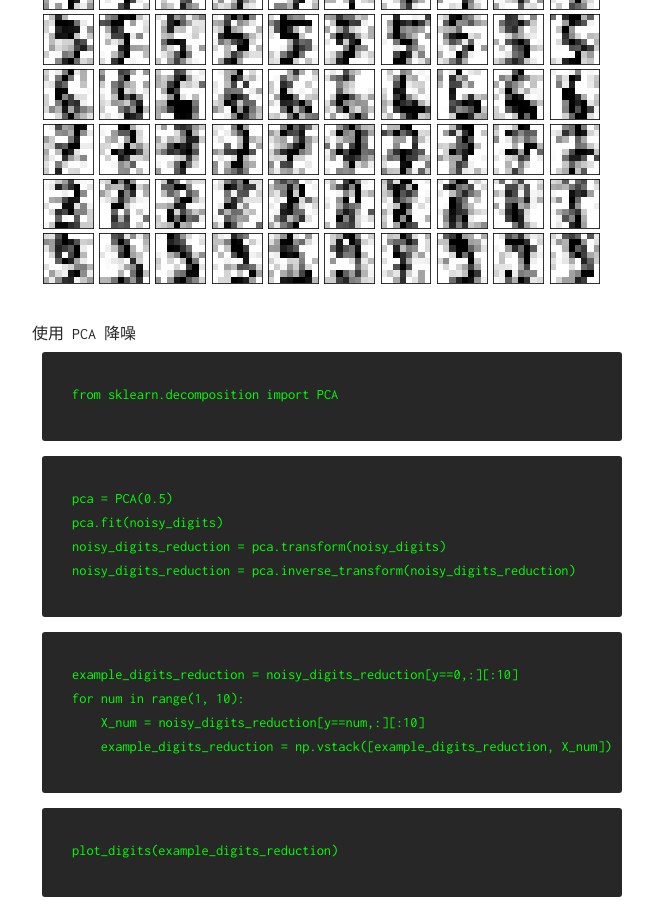
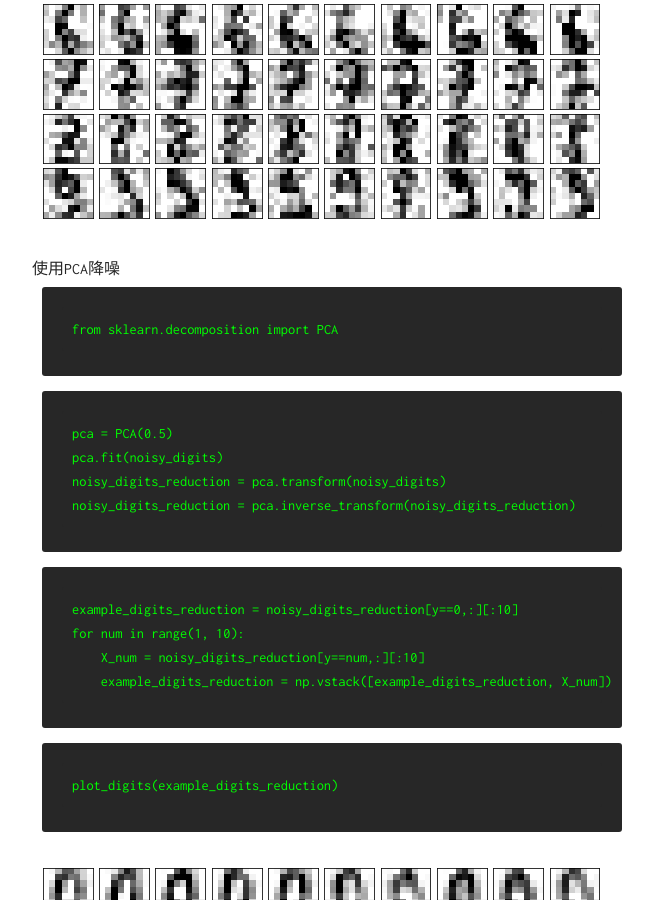
Before and after one commit to TobiahShaw/TobiahShaw.github.io, a Jekyll site: the page built from _posts/2019-04-17-Noise-Reduction.md, in a window 1280 px wide and 900 px high, scrolled down 1773 px. Shown: the whole window, without its empty margins (308-961 px from the left). Built offline with Jekyll 4.4.1, drawn with Linux system fonts in a browser that asks for light colours; our own code applies the rules of GitHub Pages for plain Markdown files.

Commit message:
modify style

````diff
--- a/_posts/2019-04-17-Noise-Reduction.md
+++ b/_posts/2019-04-17-Noise-Reduction.md
@@ -2,14 +2,12 @@
 # 使用 PCA 降噪
 
 ## 手写识别例子
-
 
 ```python
 import numpy as np
 import matplotlib.pyplot as plt
 from sklearn import datasets
 ```
-
 
 ```python
 digits = datasets.load_digits()
@@ -19,11 +17,9 @@
 
 ### 加入噪声
 
-
 ```python
 noisy_digits = X + np.random.normal(0, 4, size=X.shape)
 ```
-
 
 ```python
 example_digits = noisy_digits[y==0,:][:10]
@@ -32,18 +28,11 @@
     example_digits = np.vstack([example_digits, X_num])
 ```
 
-
 ```python
 example_digits.shape
 ```
 
-
-
-
-    (100, 64)
-
-
-
+(100, 64)
 
 ```python
 def plot_digits(data):
@@ -58,22 +47,17 @@
 
 ### 绘制加入噪声后的图像
 
-
 ```python
 plot_digits(example_digits)
 ```
 
-
 ![png](..\assets\img\PCA\output_9_0_0.png)
 
-
-### 使用 PCA 降噪
-
+### 使用PCA降噪
 
 ```python
 from sklearn.decomposition import PCA
 ```
-
 
 ```python
 pca = PCA(0.5)
@@ -82,7 +66,6 @@
 noisy_digits_reduction = pca.inverse_transform(noisy_digits_reduction)
 ```
 
-
 ```python
 example_digits_reduction = noisy_digits_reduction[y==0,:][:10]
 for num in range(1, 10):
@@ -90,17 +73,13 @@
     example_digits_reduction = np.vstack([example_digits_reduction, X_num])
 ```
 
-
 ```python
 plot_digits(example_digits_reduction)
 ```
 
-
 ![png](..\assets\img\PCA\output_14_0.png)
 
-
 ### 原本信息
-
 
 ```python
 example_digits_original = X[y==0,:][:10]
@@ -109,10 +88,8 @@
     example_digits_original = np.vstack([example_digits_original, X_num])
 ```
 
-
 ```python
 plot_digits(example_digits_original)
 ```
 
-
 ![png](..\assets\img\PCA\output_17_0_0.png)
````
